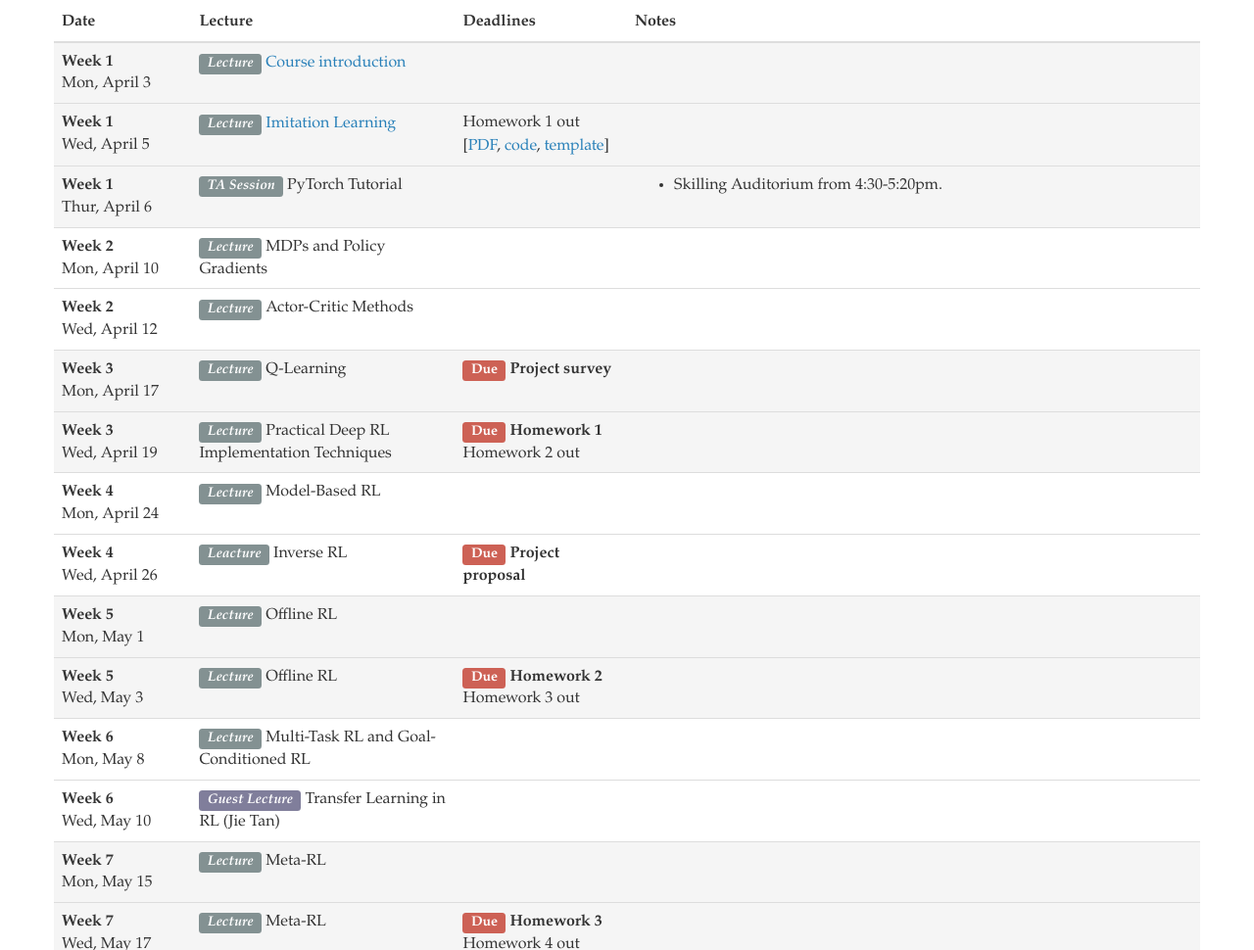
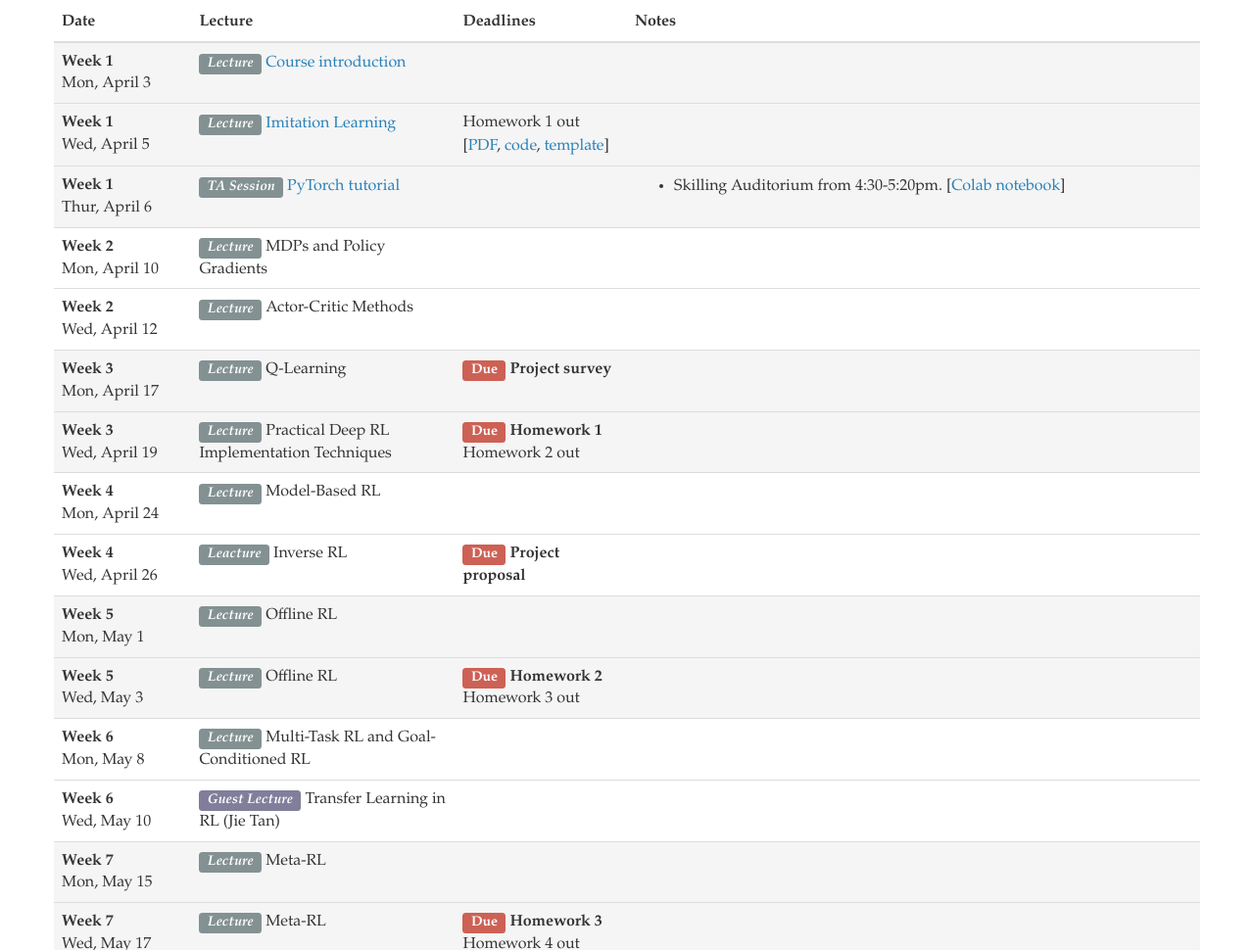
Before and after one commit to cs224r/cs224r.github.io, a plain HTML site: page index.html in a window 1280 px wide. Shown: the part 1720-2690 px from the top of the page at 98% size. Drawn offline with Linux system fonts and the light colour scheme; a script that the page names is missing.

Commit message:
Added PyTorch tutorial slides and colab.

```diff
--- a/index.html
+++ b/index.html
@@ -254,13 +254,15 @@
 								Thur, April 6
 							</td>
 							<td><i><span class="label label-lecture text-base">TA Session</span></i>
-								PyTorch Tutorial
+								<a href="https://docs.google.com/presentation/d/1MC2XqjzN0M-R-Y-uMjefAqqEZRg7q2igFqAfu1P2_yo/edit?usp=sharing">PyTorch tutorial</a>
 							</td>
 							<td>
 							</td>
 							<td>
 								<ul>
-                                    <li>Skilling Auditorium from 4:30-5:20pm.</li>
+                                    <li>Skilling Auditorium from 4:30-5:20pm.
+										[<a href="https://colab.research.google.com/drive/1sYhpnlk8ynK4xSSqVmqlhQfPU8b84gHJ?usp=sharing">Colab notebook</a>]
+									</li>
 								</ul>
 							</td>
 						</tr>
```
